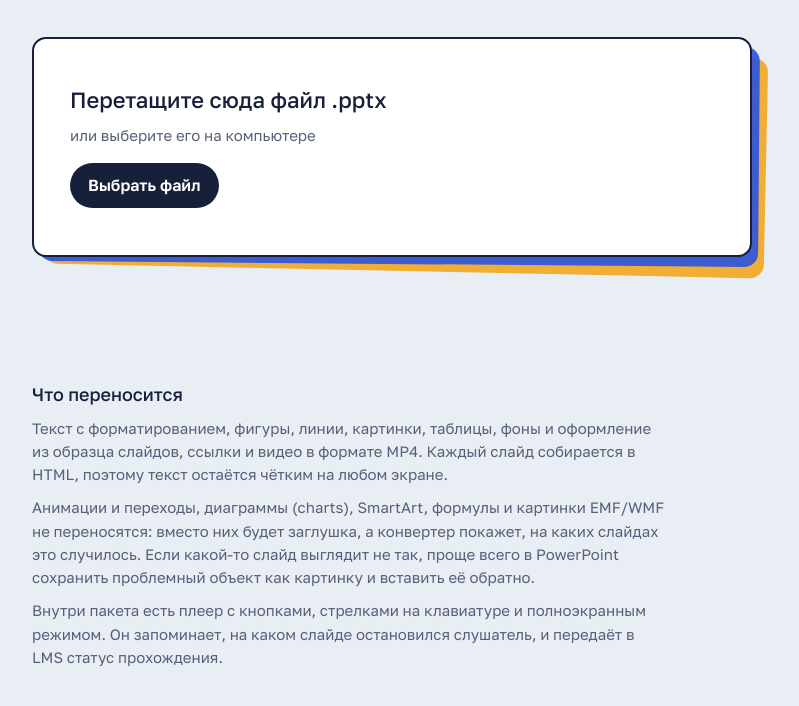
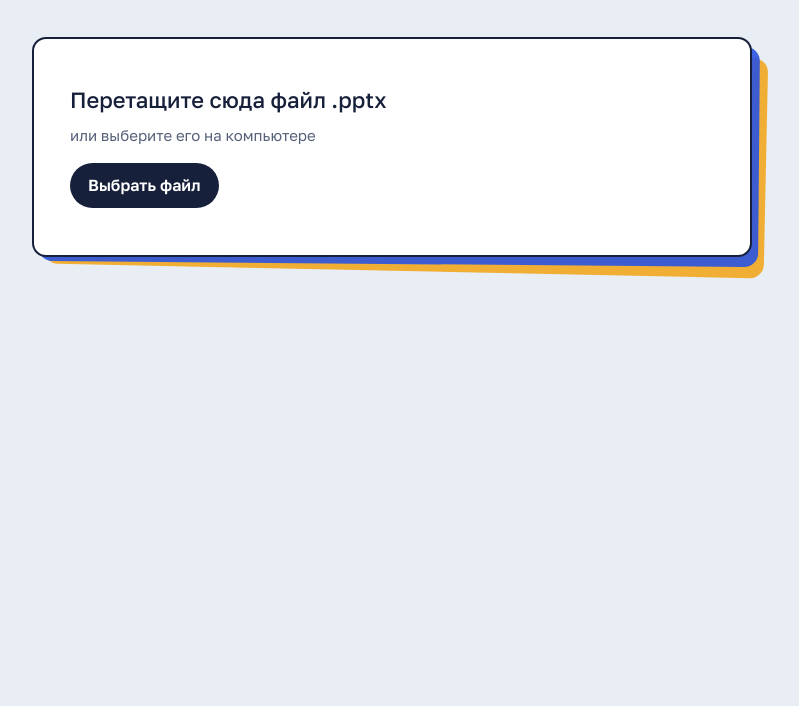
Before and after one commit to alessstft/github.io, a plain HTML site: page index.html in a window 1280 px wide. Shown: the part 232-938 px from the top of the page, without its empty margins (68-867 px from the left). After the commit the page ends 800 px from the top, so only its background shows below. Drawn offline with nearby package versions, Linux system fonts and the light colour scheme; a web font is replaced by a local one.

Commit message:
Update index.html

```diff
--- a/index.html
+++ b/index.html
@@ -180,13 +180,6 @@ aside.panel{position:sticky;top:calc(16px + env(safe-area-inset-top,0px));backgr
       <p class="done" id="done" role="status" aria-live="polite"></p>
       <button class="again" id="again" type="button">Загрузить другую презентацию</button>
     </aside>
-  </section>
-
-  <section class="how">
-    <h2>Что переносится</h2>
-    <p>Текст с форматированием, фигуры, линии, картинки, таблицы, фоны и оформление из образца слайдов, ссылки и видео в формате MP4. Каждый слайд собирается в HTML, поэтому текст остаётся чётким на любом экране.</p>
-    <p>Анимации и переходы, диаграммы (charts), SmartArt, формулы и картинки EMF/WMF не переносятся: вместо них будет заглушка, а конвертер покажет, на каких слайдах это случилось. Если какой-то слайд выглядит не так, проще всего в PowerPoint сохранить проблемный объект как картинку и вставить её обратно.</p>
-    <p>Внутри пакета есть плеер с кнопками, стрелками на клавиатуре и полноэкранным режимом. Он запоминает, на каком слайде остановился слушатель, и передаёт в LMS статус прохождения.</p>
   </section>
 </div>
 
```
